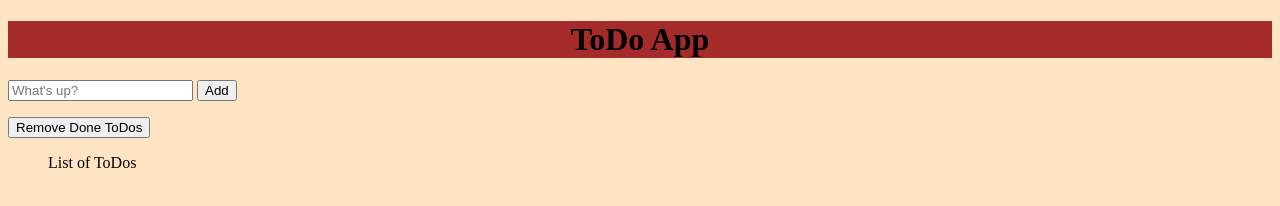
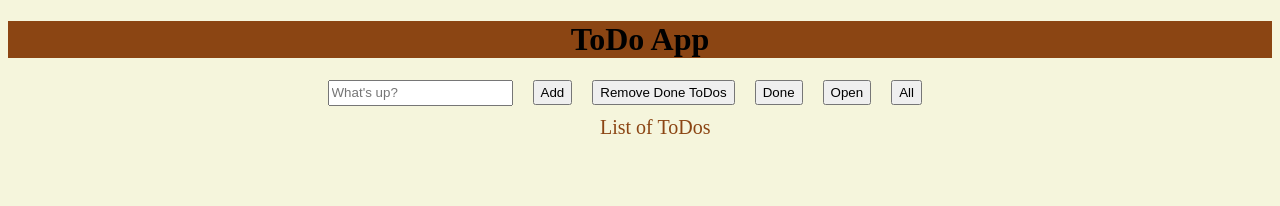
Before and after one commit to JanGawarecki/todo-app, a plain HTML site: page index.html in a window 1280 px wide. Drawn offline with Linux system fonts and the light colour scheme.

Commit message:
adding filter buttons to HTML, redisign CSS and implementing filter function in JS

```diff
--- a/index.html
+++ b/index.html
@@ -6,6 +6,11 @@
     <meta name="viewport" content="width=device-width, initial-scale=1.0" />
     <title>todo-app</title>
     <link rel="stylesheet" href="style.css" />
+    <link rel="preconnect" href="https://fonts.gstatic.com" />
+    <link
+      href="https://fonts.googleapis.com/css2?family=Noto+Serif+JP&display=swap"
+      rel="stylesheet"
+    />
   </head>
   <body>
     <header id="header">
@@ -16,6 +21,10 @@
       <button id="add" onclick="addATodo()">Add</button>
       <br />
       <button id="remove" onclick="removeDoneToDos()">Remove Done ToDos</button>
+      <br />
+      <button id="hideOpen" onclick="hideUndoneToDos()">Done</button>
+      <button id="hideDone" onclick="hideDoneToDos()">Open</button>
+      <button id="showAll" onclick="showAllToDos()">All</button>
       <ul id="todo-list">
         List of ToDos
       </ul>
--- a/script.js
+++ b/script.js
@@ -25,3 +25,28 @@ function removeDoneToDos() {
     }
   }
 }
+
+//Function to hide open ToDos
+function hideUndoneToDos() {
+  for (todo of doneToDos) {
+    if (todo.checked == false) {
+      todo.parentElement.style.visibility = "hidden";
+    }
+  }
+}
+
+//Function to hide done ToDos
+function hideDoneToDos() {
+  for (todo of doneToDos) {
+    if (todo.checked == true) {
+      todo.parentElement.style.visibility = "hidden";
+    }
+  }
+}
+
+//Function to make all ToDos visible
+function showAllToDos() {
+  for (todo of doneToDos) {
+    todo.parentElement.style.visibility = "visible";
+  }
+}
--- a/style.css
+++ b/style.css
@@ -1,12 +1,69 @@
 body {
-  background-color: bisque;
+  background-color: beige;
+  font-family: "Noto Serif JP", serif;
 }
 
 header {
   text-align: center;
-  background-color: brown;
+  background-color: saddlebrown;
+}
+
+#main {
+  display: flex;
+  justify-content: center;
+  align-items: flex-start;
+}
+
+#todo {
+  position: relative;
+  height: 20px;
+  left: 70px;
+}
+
+#add {
+  position: relative;
+  height: 25px;
+  left: 70px;
 }
 
 #remove {
-  margin-top: 16px;
+  position: relative;
+  display: block;
+  height: 25px;
+  left: 70px;
 }
+
+#hideOpen {
+  position: relative;
+  display: block;
+  height: 25px;
+  left: 70px;
+}
+
+#hideDone {
+  position: relative;
+  display: block;
+  height: 25px;
+  left: 70px;
+}
+
+#showAll {
+  position: relative;
+  display: block;
+  height: 25px;
+  left: 70px;
+}
+
+main * + * {
+  margin-left: 20px;
+}
+
+#todo-list {
+  position: relative;
+  right: 312px;
+  top: 16px;
+  text-align: center;
+  font-size: 20px;
+  color: saddlebrown;
+  list-style-type: none;
+}
```
